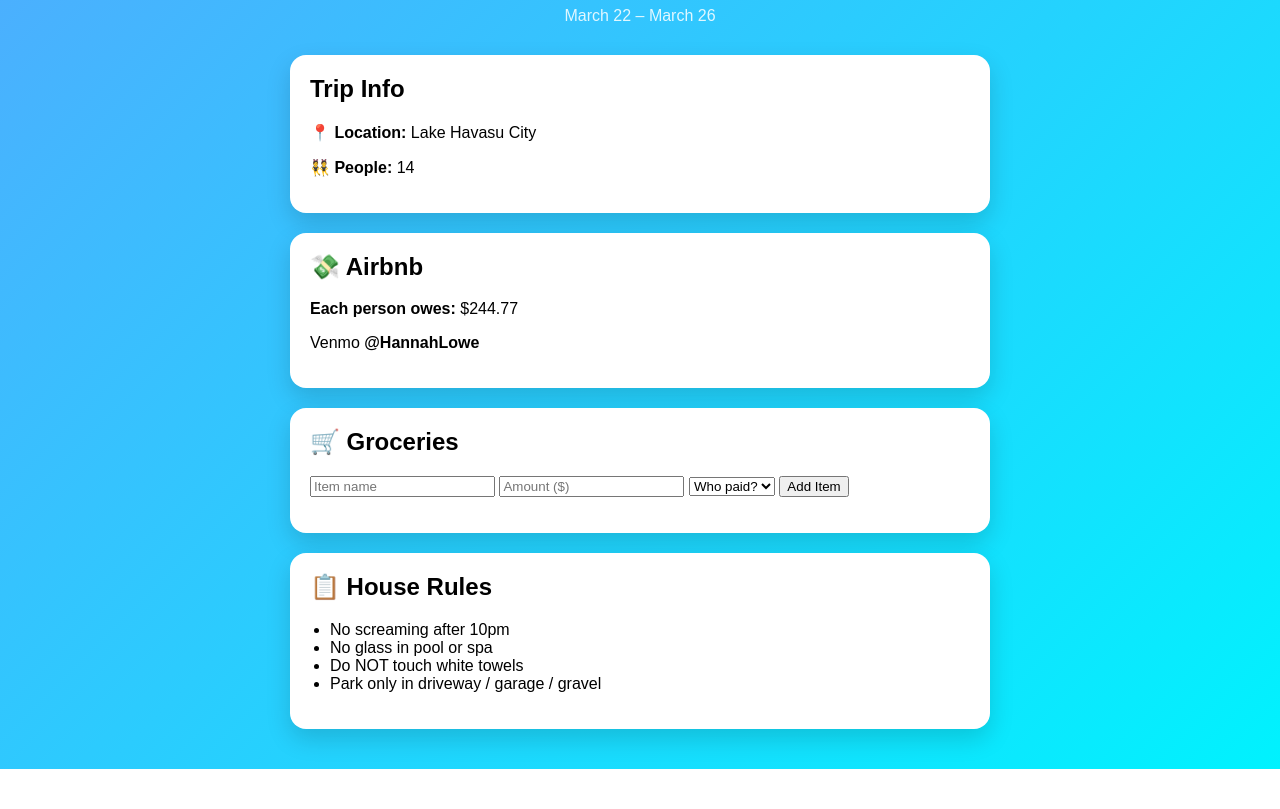
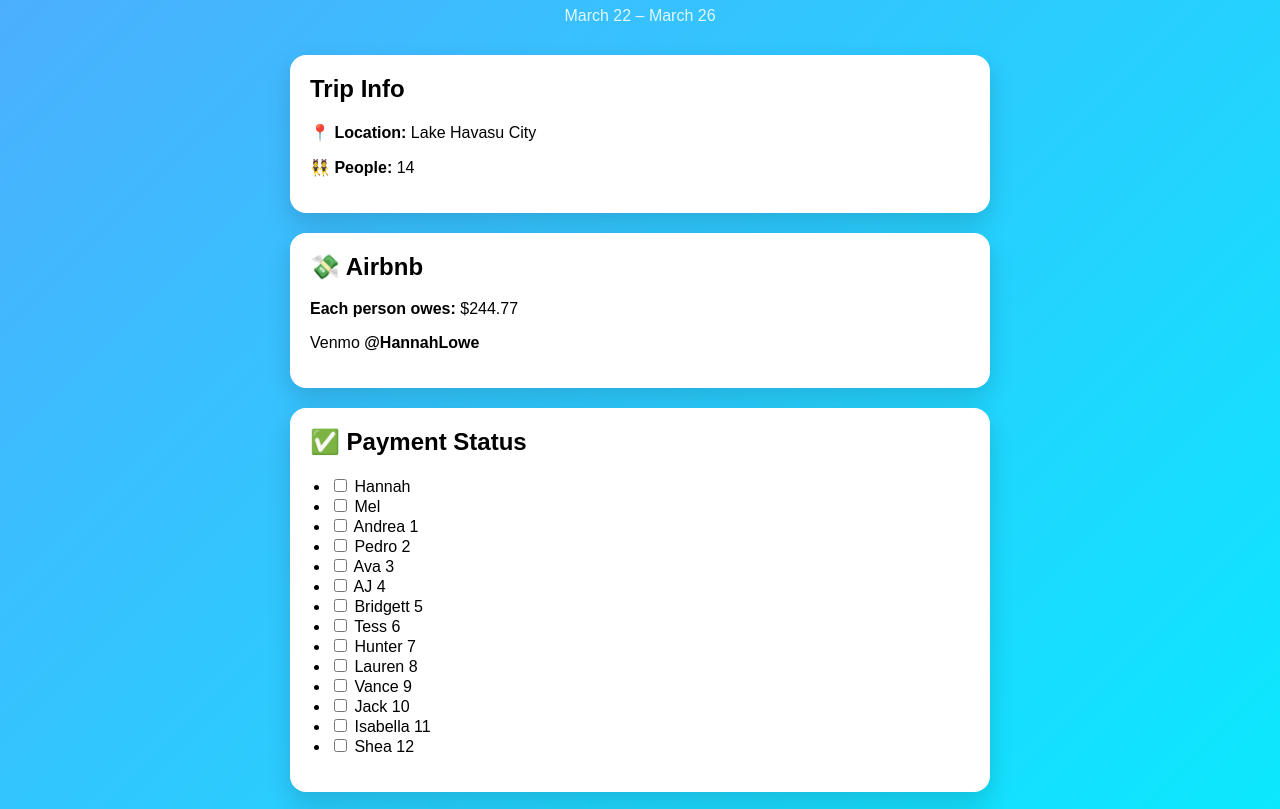
Before and after one commit to melorozcogonzalez-svg/havasu-spring-break, a plain HTML site: page index.html in a window 1280 px wide. Shown: the part 114-923 px from the top of the page. Before the commit the page ends 883 px from the top, so only its background shows below. Drawn offline with Linux system fonts and the light colour scheme.

Commit message:
Add payment status checklist to index.html
Added a payment status section with a checklist for users.

```diff
--- a/index.html
+++ b/index.html
@@ -21,6 +21,27 @@
       <p><strong>Each person owes:</strong> $244.77</p>
       <p>Venmo <strong>@HannahLowe</strong></p>
     </div>
+
+    <div class="card">
+  <h2>✅ Payment Status</h2>
+
+  <ul id="payment-list">
+    <li><input type="checkbox"> Hannah</li>
+    <li><input type="checkbox"> Mel</li>
+    <li><input type="checkbox"> Andrea 1</li>
+    <li><input type="checkbox"> Pedro 2</li>
+    <li><input type="checkbox"> Ava 3</li>
+    <li><input type="checkbox"> AJ 4</li>
+    <li><input type="checkbox"> Bridgett 5</li>
+    <li><input type="checkbox"> Tess 6</li>
+    <li><input type="checkbox"> Hunter 7</li>
+    <li><input type="checkbox"> Lauren 8</li>
+    <li><input type="checkbox"> Vance 9</li>
+    <li><input type="checkbox"> Jack 10</li>
+    <li><input type="checkbox"> Isabella 11</li>
+    <li><input type="checkbox"> Shea 12</li>
+  </ul>
+</div>
 
     <div class="card">
   <h2>🛒 Groceries</h2>
```
